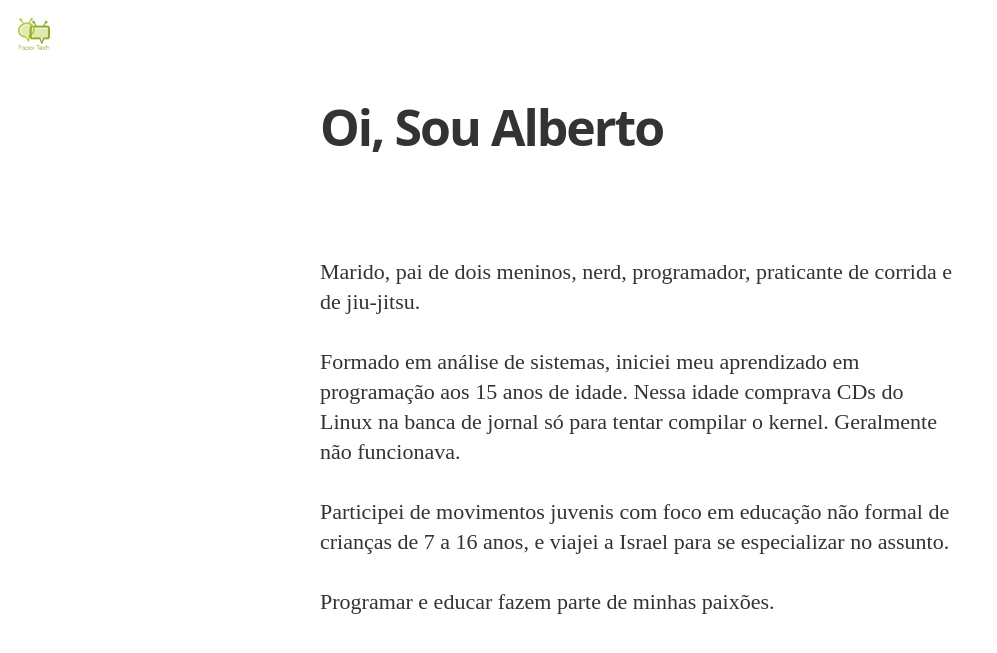
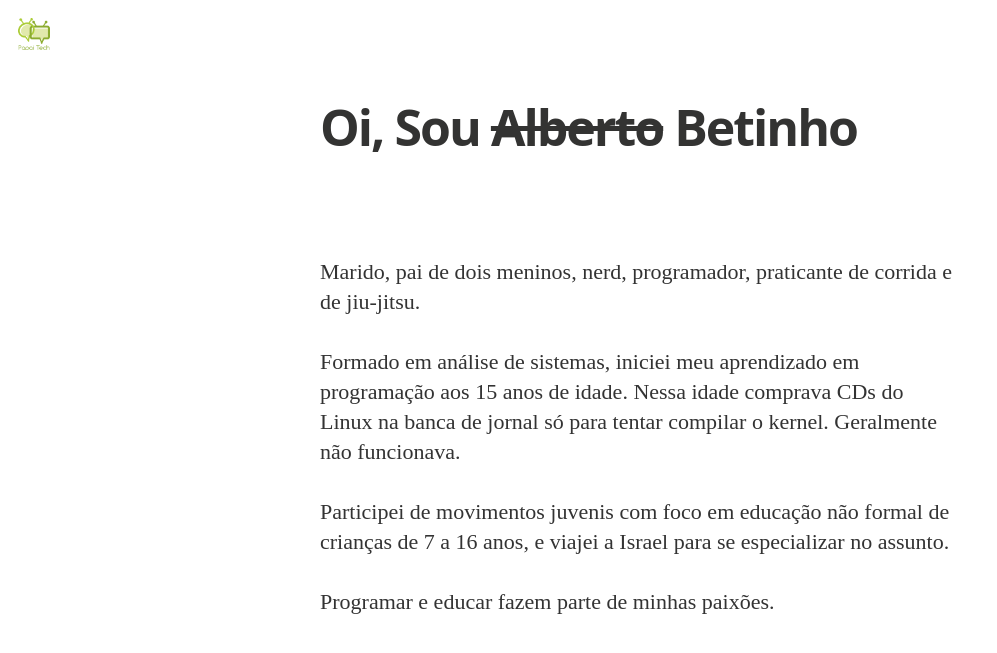
Before and after one commit to papaitech/papaitech.github.io, a Jekyll site: the page built from sobre.md, in a window 1280 px wide, cut to the strip 0-687 px from the top of the page. Shown: the top 653 px of the strip, without its empty margins (0-997 px from the left). Built offline with Jekyll 4.4.1, drawn with Linux system fonts in a browser that asks for light colours; nearby versions of some CDN libraries; some web fonts are replaced.

Commit message:
Betinho no lugar de Alberto

```diff
--- a/sobre.md
+++ b/sobre.md
@@ -1,6 +1,6 @@
 ---
 layout: page
-title: Oi, Sou Alberto
+title: Oi, Sou <del>Alberto</del> Betinho
 permalink: /sobre/
 ---
 
```
